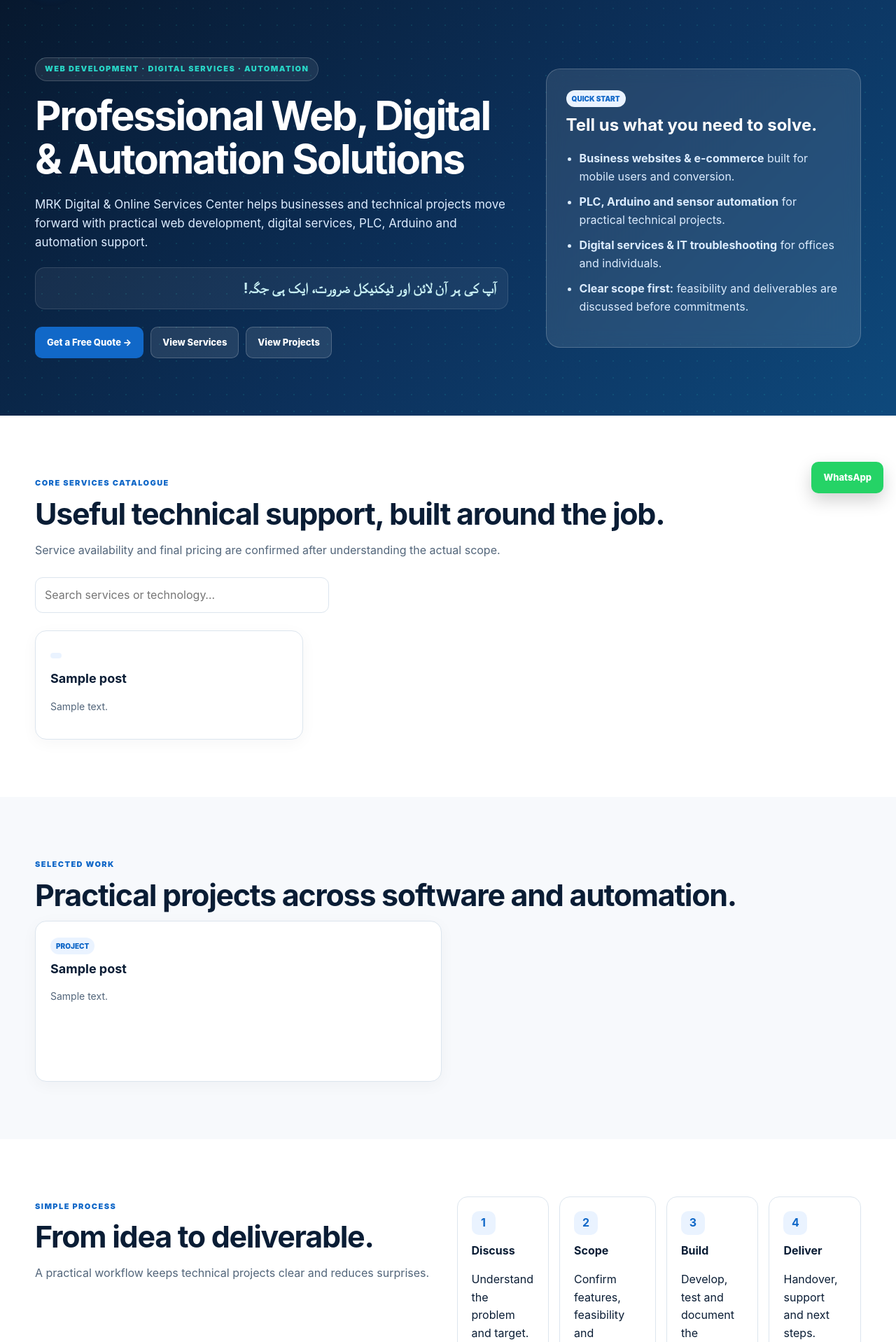
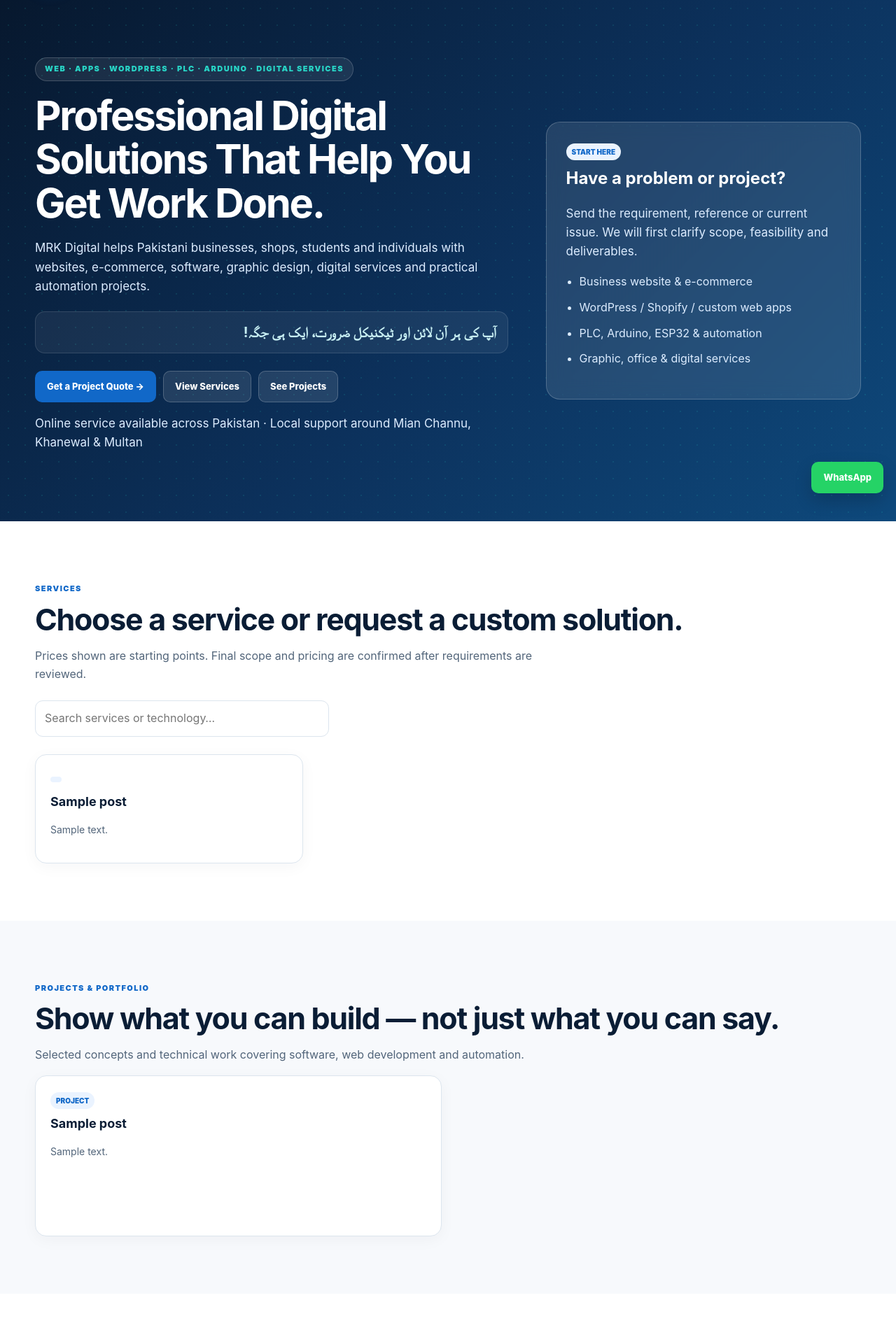
Before and after one commit to Meelad5815/mrk-digital, a WordPress theme: template wordpress-theme/mrk-digital/front-page.php in a window 1280 px wide. Shown: the part 77-1995 px from the top of the page at 70% size. Run offline with PHP 8.4 and a stand-in for WordPress, Linux system fonts and the light colour scheme; the site name, menu and one post (Sample post) are stand-ins, and other content is empty; some libraries are stand-ins or nearby versions.

Commit message:
Upgrade homepage for lead generation and project enquiries

```diff
--- a/wordpress-theme/mrk-digital/front-page.php
+++ b/wordpress-theme/mrk-digital/front-page.php
@@ -3,28 +3,30 @@
 <section id="hero" class="mrk-hero">
  <div class="mrk-wrap mrk-hero-grid">
   <div>
-   <span class="mrk-eyebrow">Web Development · Digital Services · Automation</span>
-   <h1>Professional Web, Digital & Automation Solutions</h1>
-   <p>MRK Digital & Online Services Center helps businesses and technical projects move forward with practical web development, digital services, PLC, Arduino and automation support.</p>
+   <span class="mrk-eyebrow">Web · Apps · WordPress · PLC · Arduino · Digital Services</span>
+   <h1>Professional Digital Solutions That Help You Get Work Done.</h1>
+   <p>MRK Digital helps Pakistani businesses, shops, students and individuals with websites, e-commerce, software, graphic design, digital services and practical automation projects.</p>
    <div class="mrk-urdu" dir="rtl" lang="ur">آپ کی ہر آن لائن اور ٹیکنیکل ضرورت، ایک ہی جگہ!</div>
    <div class="mrk-hero-buttons">
-    <a class="mrk-btn mrk-btn-primary" href="#contact">Get a Free Quote →</a>
+    <a class="mrk-btn mrk-btn-primary" href="#contact">Get a Project Quote →</a>
     <a class="mrk-btn mrk-btn-light" href="#services">View Services</a>
-    <a class="mrk-btn mrk-btn-light" href="#projects">View Projects</a>
+    <a class="mrk-btn mrk-btn-light" href="#projects">See Projects</a>
    </div>
+   <p class="mrk-hero-note">Online service available across Pakistan · Local support around Mian Channu, Khanewal & Multan</p>
   </div>
   <div class="mrk-panel">
-   <span class="mrk-badge">QUICK START</span>
-   <h2>Tell us what you need to solve.</h2>
-   <ul><li><b>Business websites & e-commerce</b> built for mobile users and conversion.</li><li><b>PLC, Arduino and sensor automation</b> for practical technical projects.</li><li><b>Digital services & IT troubleshooting</b> for offices and individuals.</li><li><b>Clear scope first:</b> feasibility and deliverables are discussed before commitments.</li></ul>
+   <span class="mrk-badge">START HERE</span>
+   <h2>Have a problem or project?</h2>
+   <p>Send the requirement, reference or current issue. We will first clarify scope, feasibility and deliverables.</p>
+   <ul><li>Business website & e-commerce</li><li>WordPress / Shopify / custom web apps</li><li>PLC, Arduino, ESP32 & automation</li><li>Graphic, office & digital services</li></ul>
   </div>
  </div>
 </section>
 
 <section id="services" class="mrk-section">
  <div class="mrk-wrap">
-  <span class="mrk-kicker">Core Services Catalogue</span><h2>Useful technical support, built around the job.</h2>
-  <p class="mrk-lead">Service availability and final pricing are confirmed after understanding the actual scope.</p>
+  <span class="mrk-kicker">Services</span><h2>Choose a service or request a custom solution.</h2>
+  <p class="mrk-lead">Prices shown are starting points. Final scope and pricing are confirmed after requirements are reviewed.</p>
   <div class="mrk-toolbar"><input id="mrk-service-search" class="mrk-input mrk-search" type="search" placeholder="Search services or technology…"></div>
   <div id="mrk-services" class="mrk-cards">
    <?php $sq=new WP_Query(array('post_type'=>'mrk_service','posts_per_page'=>-1,'orderby'=>'title','order'=>'ASC')); if($sq->have_posts()): while($sq->have_posts()):$sq->the_post(); $area=get_post_meta(get_the_ID(),'mrk_area',true); $price=get_post_meta(get_the_ID(),'mrk_price',true); ?>
@@ -32,46 +34,66 @@
       <span class="mrk-badge"><?php echo esc_html($area); ?></span><h3><?php the_title(); ?></h3><p><?php echo esc_html(mrk_digital_excerpt(get_the_excerpt(),24)); ?></p><?php if($price): ?><div class="mrk-price">Starting: <?php echo esc_html($price); ?></div><?php endif; ?>
     </article>
    <?php endwhile; wp_reset_postdata(); else: ?><p>No services added yet.</p><?php endif; ?>
-  </div> </div>
-</section>
-
-<section id="projects" class="mrk-section alt">
- <div class="mrk-wrap"><span class="mrk-kicker">Selected Work</span><h2>Practical projects across software and automation.</h2>
-  <div class="mrk-project">
-   <?php $pq=new WP_Query(array('post_type'=>'mrk_project','posts_per_page'=>-1,'orderby'=>'date','order'=>'DESC')); if($pq->have_posts()): while($pq->have_posts()):$pq->the_post(); $tech=get_post_meta(get_the_ID(),'mrk_technology',true); $status=get_post_meta(get_the_ID(),'mrk_status',true); ?>
-    <article class="mrk-card"><span class="mrk-badge"><?php echo esc_html($status ?: 'PROJECT'); ?></span><h3><?php the_title(); ?></h3><p><?php echo esc_html(mrk_digital_excerpt(get_the_excerpt() ?: get_the_content(),30)); ?></p><?php if($tech): ?><p><b>Technology:</b> <?php echo esc_html($tech); ?></p><?php endif; ?></article>
-   <?php endwhile; wp_reset_postdata(); else: ?><p>No projects added yet.</p><?php endif; ?>
-  </div> </div>
-</section>
-
-<section id="estimator" class="mrk-section">
- <div class="mrk-wrap mrk-two">
-  <div><span class="mrk-kicker">Simple Process</span><h2>From idea to deliverable.</h2><p class="mrk-lead">A practical workflow keeps technical projects clear and reduces surprises.</p></div>
-  <div class="mrk-steps"><div class="mrk-step"><b>1</b><strong>Discuss</strong><p>Understand the problem and target.</p></div><div class="mrk-step"><b>2</b><strong>Scope</strong><p>Confirm features, feasibility and deliverables.</p></div><div class="mrk-step"><b>3</b><strong>Build</strong><p>Develop, test and document the solution.</p></div><div class="mrk-step"><b>4</b><strong>Deliver</strong><p>Handover, support and next steps.</p></div></div>
- </div>
-</section>
-
-<section id="guides" class="mrk-section alt">
- <div class="mrk-wrap"><span class="mrk-kicker">Guides & Blog</span><h2>Technical knowledge for practical decisions.</h2>
-  <div class="mrk-cards">
-   <?php $q=new WP_Query(array('post_type'=>'post','posts_per_page'=>3)); if($q->have_posts()): while($q->have_posts()):$q->the_post(); ?><article class="mrk-card"><span class="mrk-badge">GUIDE</span><h3><a href="<?php the_permalink(); ?>"><?php the_title(); ?></a></h3><p><?php echo esc_html(mrk_digital_excerpt(get_the_excerpt(),22)); ?></p><a class="mrk-price" href="<?php the_permalink(); ?>">Read article →</a></article><?php endwhile; wp_reset_postdata(); else: ?><article class="mrk-card"><span class="mrk-badge">COMING NEXT</span><h3>PLC vs Arduino: which one fits?</h3><p>We can publish guides here as normal WordPress posts without changing the theme code.</p></article><?php endif; ?>
   </div>
  </div>
 </section>
 
-<section id="about" class="mrk-section">
- <div class="mrk-wrap mrk-two"><div><span class="mrk-kicker">About MRK Digital</span><h2>One place for web, digital and technical work.</h2><p class="mrk-lead">MRK Digital combines website development, WordPress, Shopify, software, office/digital services and practical automation work for individuals, businesses and technical projects.</p></div>
- <div class="mrk-stat-grid"><div class="mrk-stat"><strong>39</strong><span>Service areas</span></div><div class="mrk-stat"><strong>Web</strong><span>WordPress & apps</span></div><div class="mrk-stat"><strong>PLC</strong><span>Automation</span></div><div class="mrk-stat"><strong>IoT</strong><span>Arduino / ESP32</span></div></div></div>
+<section id="projects" class="mrk-section alt">
+ <div class="mrk-wrap"><span class="mrk-kicker">Projects & Portfolio</span><h2>Show what you can build — not just what you can say.</h2>
+  <p class="mrk-lead">Selected concepts and technical work covering software, web development and automation.</p>
+  <div class="mrk-project">
+   <?php $pq=new WP_Query(array('post_type'=>'mrk_project','posts_per_page'=>-1,'orderby'=>'date','order'=>'DESC')); if($pq->have_posts()): while($pq->have_posts()):$pq->the_post(); $tech=get_post_meta(get_the_ID(),'mrk_technology',true); $status=get_post_meta(get_the_ID(),'mrk_status',true); ?>
+    <article class="mrk-card"><span class="mrk-badge"><?php echo esc_html($status ?: 'PROJECT'); ?></span><h3><?php the_title(); ?></h3><p><?php echo esc_html(mrk_digital_excerpt(get_the_excerpt() ?: get_the_content(),30)); ?></p><?php if($tech): ?><p><b>Technology:</b> <?php echo esc_html($tech); ?></p><?php endif; ?></article>
+   <?php endwhile; wp_reset_postdata(); else: ?><p>Projects will be added here.</p><?php endif; ?>
+  </div>
+ </div>
 </section>
 
-<section id="contact" class="mrk-section alt">
+<section id="estimator" class="mrk-section">
  <div class="mrk-wrap">
-  <div class="mrk-contact"><span class="mrk-kicker" style="color:#28d5c6">Start a Project</span><h2>Tell us what you want to build.</h2><p>Submit the basic details and continue the conversation on WhatsApp.</p>
+  <span class="mrk-kicker">Quick Estimate</span><h2>Get a rough project estimate.</h2>
+  <p class="mrk-lead">Select a service and scope. This is an indicative estimate, not a final quotation.</p>
+  <div class="mrk-estimator">
+   <label>Service<select id="mrk-est-service" class="mrk-select"><option value="website">Business Website</option><option value="wordpress">WordPress Website</option><option value="ecommerce">E-commerce Store</option><option value="webapp">Custom Web App</option><option value="automation">PLC / Arduino Automation</option><option value="design">Graphic / Digital Design</option></select></label>
+   <label>Scope<select id="mrk-est-scope" class="mrk-select"><option value="basic">Basic</option><option value="standard">Standard</option><option value="advanced">Advanced</option></select></label>
+   <div class="mrk-est-result"><span>Indicative range</span><strong id="mrk-est-output">PKR 25,000 – 35,000</strong><a class="mrk-btn mrk-btn-primary" href="#contact">Request Exact Quote →</a></div>
+  </div>
+ </div>
+</section>
+
+<section class="mrk-section alt">
+ <div class="mrk-wrap"><span class="mrk-kicker">Why MRK Digital</span><h2>Clear scope. Practical delivery. Direct communication.</h2>
+  <div class="mrk-cards">
+   <article class="mrk-card"><span class="mrk-badge">01</span><h3>Requirement First</h3><p>We clarify the problem, target users, features and deliverables before development.</p></article>
+   <article class="mrk-card"><span class="mrk-badge">02</span><h3>Useful Technology</h3><p>Technology is selected around the job — from WordPress and web apps to Arduino, ESP32 and PLC work.</p></article>
+   <article class="mrk-card"><span class="mrk-badge">03</span><h3>Small Business Focus</h3><p>Solutions are designed for practical budgets, mobile users and real business workflows.</p></article>
+  </div>
+ </div>
+</section>
+
+<section id="guides" class="mrk-section">
+ <div class="mrk-wrap"><span class="mrk-kicker">Guides & Blog</span><h2>Learn before you spend.</h2>
+  <div class="mrk-cards">
+   <?php $q=new WP_Query(array('post_type'=>'post','posts_per_page'=>3)); if($q->have_posts()): while($q->have_posts()):$q->the_post(); ?><article class="mrk-card"><span class="mrk-badge">GUIDE</span><h3><a href="<?php the_permalink(); ?>"><?php the_title(); ?></a></h3><p><?php echo esc_html(mrk_digital_excerpt(get_the_excerpt(),22)); ?></p><a class="mrk-price" href="<?php the_permalink(); ?>">Read article →</a></article><?php endwhile; wp_reset_postdata(); else: ?><p>New practical guides will appear here.</p><?php endif; ?>
+  </div>
+ </div>
+</section>
+
+<section id="about" class="mrk-section alt">
+ <div class="mrk-wrap mrk-two">
+  <div><span class="mrk-kicker">About</span><h2>Web development plus practical technical work.</h2><p class="mrk-lead">MRK Digital combines web development, WordPress, Shopify, software, graphic design, digital assistance and automation work for clients in Pakistan and remote projects.</p><div class="mrk-toolbar"><a class="mrk-btn mrk-btn-primary" href="#contact">Discuss Your Project</a></div></div>
+  <div class="mrk-stat-grid"><div class="mrk-stat"><strong>Web</strong><span>WordPress, Shopify & apps</span></div><div class="mrk-stat"><strong>PLC</strong><span>Industrial automation</span></div><div class="mrk-stat"><strong>IoT</strong><span>Arduino / ESP32</span></div><div class="mrk-stat"><strong>Digital</strong><span>Design & online services</span></div></div>
+ </div>
+</section>
+
+<section id="contact" class="mrk-section">
+ <div class="mrk-wrap">
+  <div class="mrk-contact"><span class="mrk-kicker" style="color:#28d5c6">Start a Project</span><h2>Tell us what you need.</h2><p>Share the service, problem, deadline and important features. The form prepares a WhatsApp message so you can continue the conversation directly.</p>
    <form class="mrk-form-grid" method="post" action="<?php echo esc_url(admin_url('admin-post.php')); ?>">
     <input type="hidden" name="action" value="mrk_quote"><?php wp_nonce_field('mrk_quote','mrk_quote_nonce'); ?>
     <input class="mrk-input" name="name" required placeholder="Your name"><input class="mrk-input" name="phone" required placeholder="WhatsApp / phone">
     <input class="mrk-input full" name="service" placeholder="Service needed">
-    <textarea class="mrk-textarea full" name="message" rows="5" placeholder="Describe your project, problem or required service"></textarea>
+    <textarea class="mrk-textarea full" name="message" rows="5" placeholder="Describe your project, problem, required features or current link"></textarea>
     <button class="mrk-btn mrk-btn-primary" type="submit">Continue on WhatsApp →</button>
    </form>
   </div>
```
